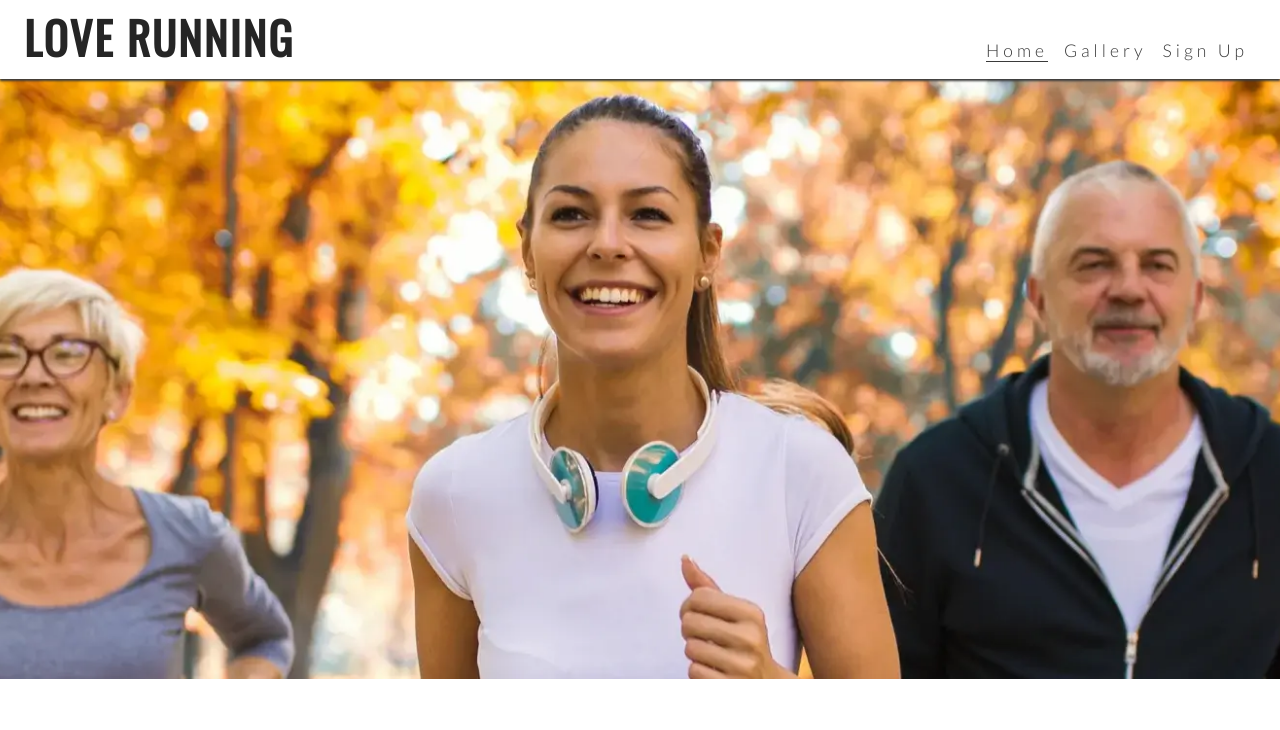
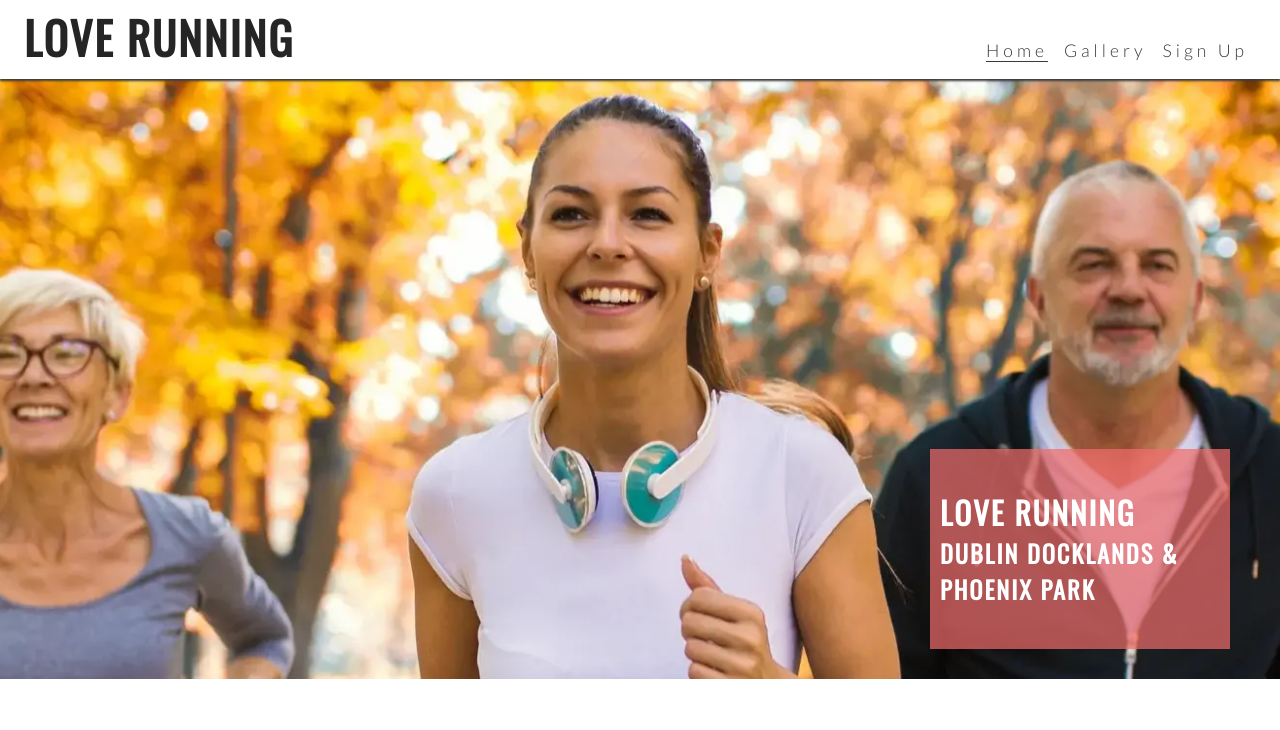
Before and after one commit to Karla-Stein/love-running, a plain HTML site: page index.html in a window 1280 px wide. Shown: the top 730 px of the page. Drawn offline with nearby package versions, Linux system fonts and the light colour scheme.

Commit message:
add cover text to the hero image

```diff
--- a/assets/css/style.css
+++ b/assets/css/style.css
@@ -16,6 +16,15 @@ body{
     color: #3a3a3a;
     font-family: "Lato" , sans-serif;
 }
+
+h1, h2, h3{
+    font-family: "Oswald", sans-serif;
+    text-transform: uppercase;
+    letter-spacing: 2px;
+    color: #252525;
+}
+
+
 /* header bg color */
 header{
     background-color: #ffffff;
@@ -33,12 +42,7 @@ header a{
     text-decoration: none;
     color: inherit;
 }
-h1{
-    font-family: "Oswald", sans-serif;
-    text-transform: uppercase;
-    letter-spacing: 2px;
-    color: #252525;
-}
+
 
 #menu{
     font-size: 110%;
@@ -95,7 +99,22 @@ main{
     height: 600px;
     width: 100%;
     background: url("../images/hero-image.webp") no-repeat center center/cover;
+    position: relative;
+}
 
+#cover-text{
+    background-color: rgba(241, 109, 107, .7);
+    font-size: 130%;
+    position: absolute;
+    bottom: 30px;
+    width: 80%;
+    min-height: 200px;
+    padding-top: 40px;
+    padding-left: 10px;
+}
+
+#cover-text > h2, #cover-text > h3{
+    color: #ffffff;
 }
 /* footer */
 #social-networks{
@@ -149,6 +168,10 @@ main{
         /* push main down to accomodate larger header  */
         margin-top: 79px;
     }
+       #cover-text{
+    width: 300px;
+    right: 50px;
+}
 }
 
 /* Query for screens from 992px */
@@ -157,4 +180,5 @@ main{
         border-bottom: 1px solid #3a3a3a;
 
     }
+
 }
--- a/index.html
+++ b/index.html
@@ -55,6 +55,10 @@
     <!-- add main content-->
     <main>
         <section id="hero">
+            <div id="cover-text">
+                <h2>Love Running</h2>
+                <h3>Dublin Docklands & Phoenix Park</h3>
+            </div>
 
         </section>
     </main>
```
